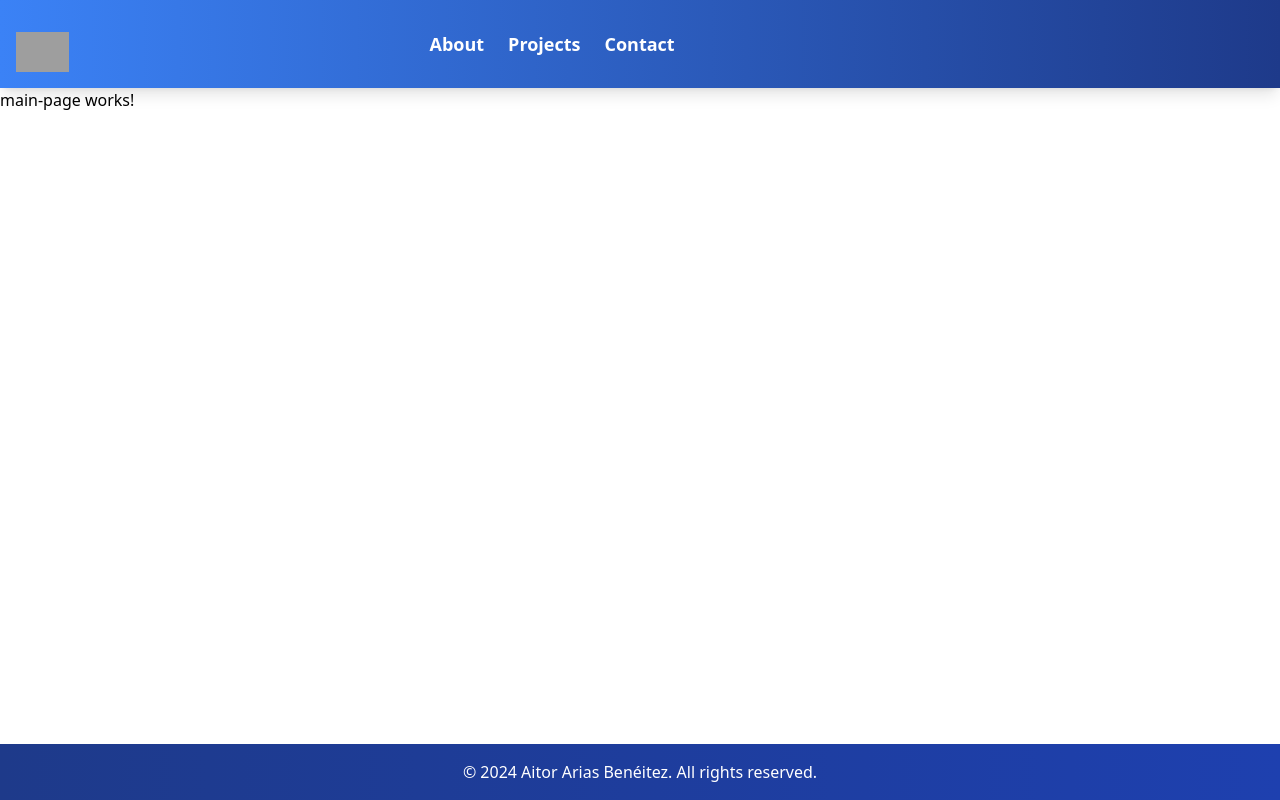
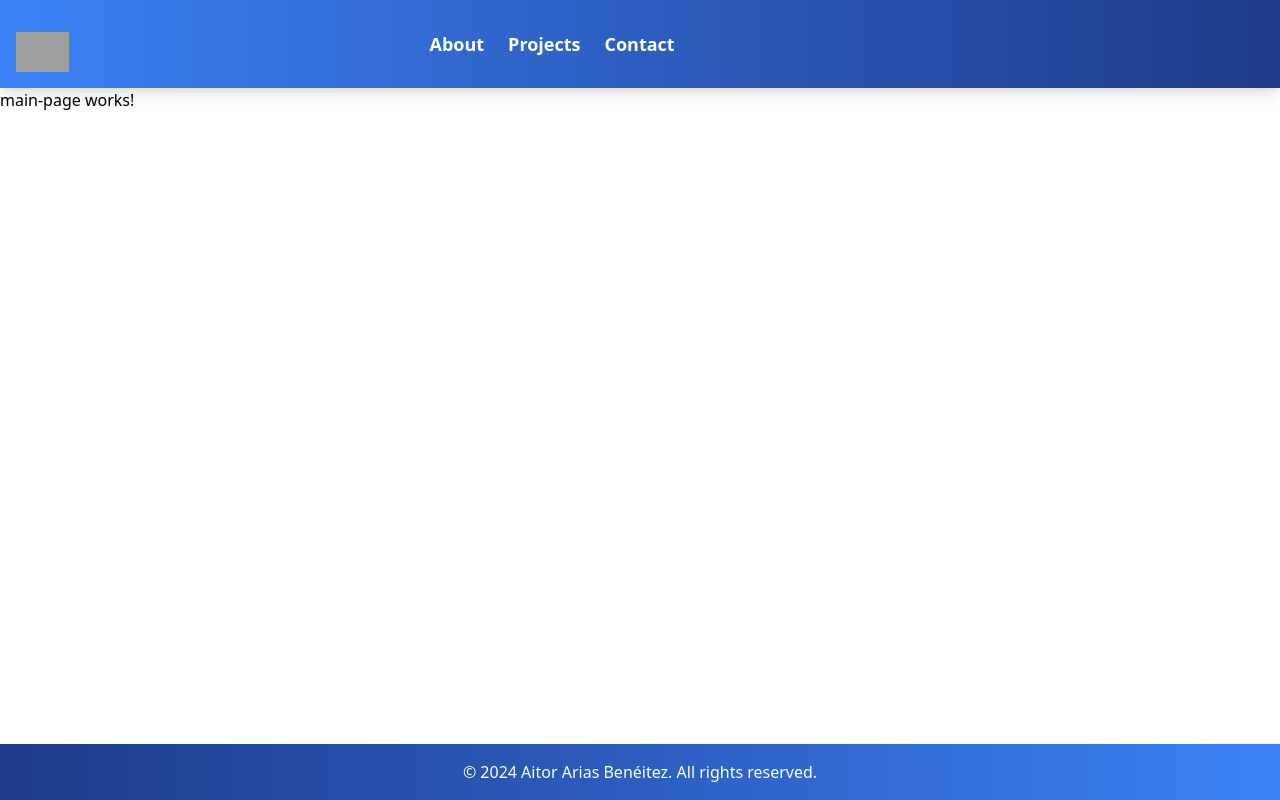
Before and after one commit to Aitooor/Portfolio, an Angular app: page / in a window 1280 px wide. Built offline with nearby package versions, Linux system fonts and the light colour scheme; grey boxes are pictures that could not be loaded.

Commit message:
feat: set the same color for header and footer

```diff
--- a/src/app/footer/footer.component.css
+++ b/src/app/footer/footer.component.css
@@ -3,7 +3,7 @@ footer {
   position: fixed;
   bottom: 0;
   width: 100%;
-  background: linear-gradient(to right, #1e3a8a, #1e40af); /* Mismo gradiente de azul que el header */
+  background: linear-gradient(to right, #1e3a8a, #3b82f6); /* Mismo gradiente de azul que el header */
   color: white;
   text-align: center;
   padding: 1rem;
```
